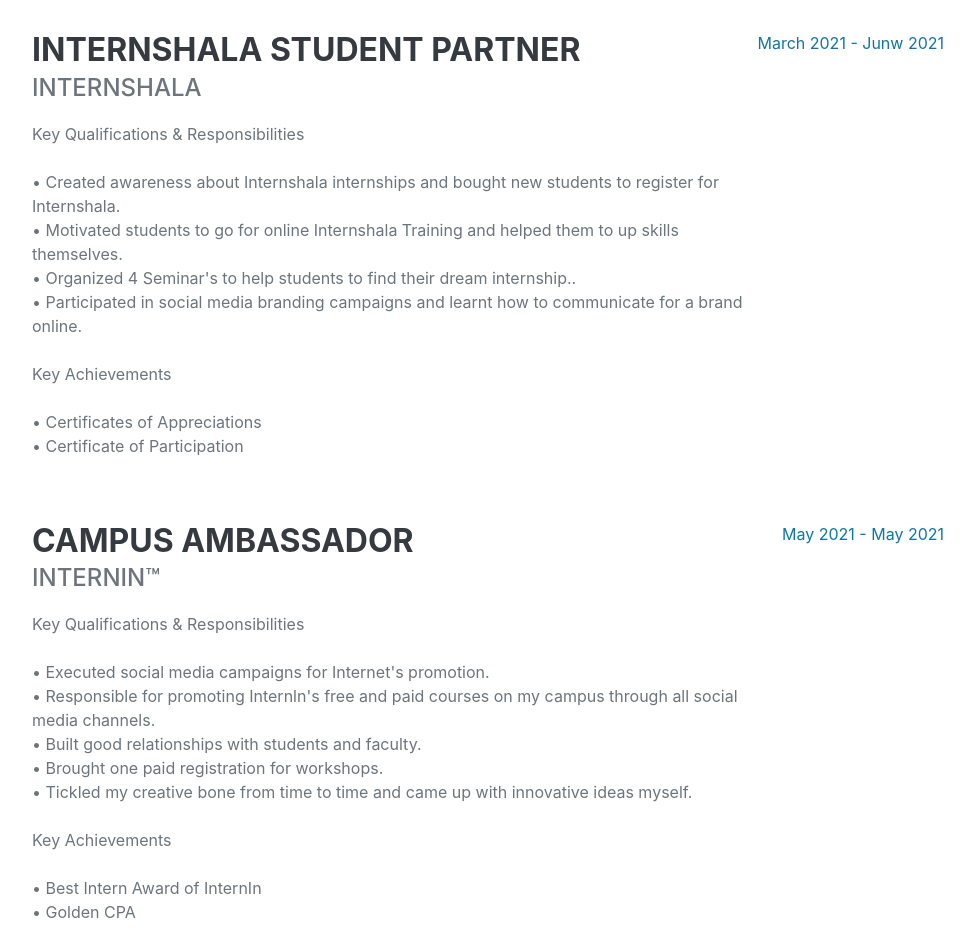
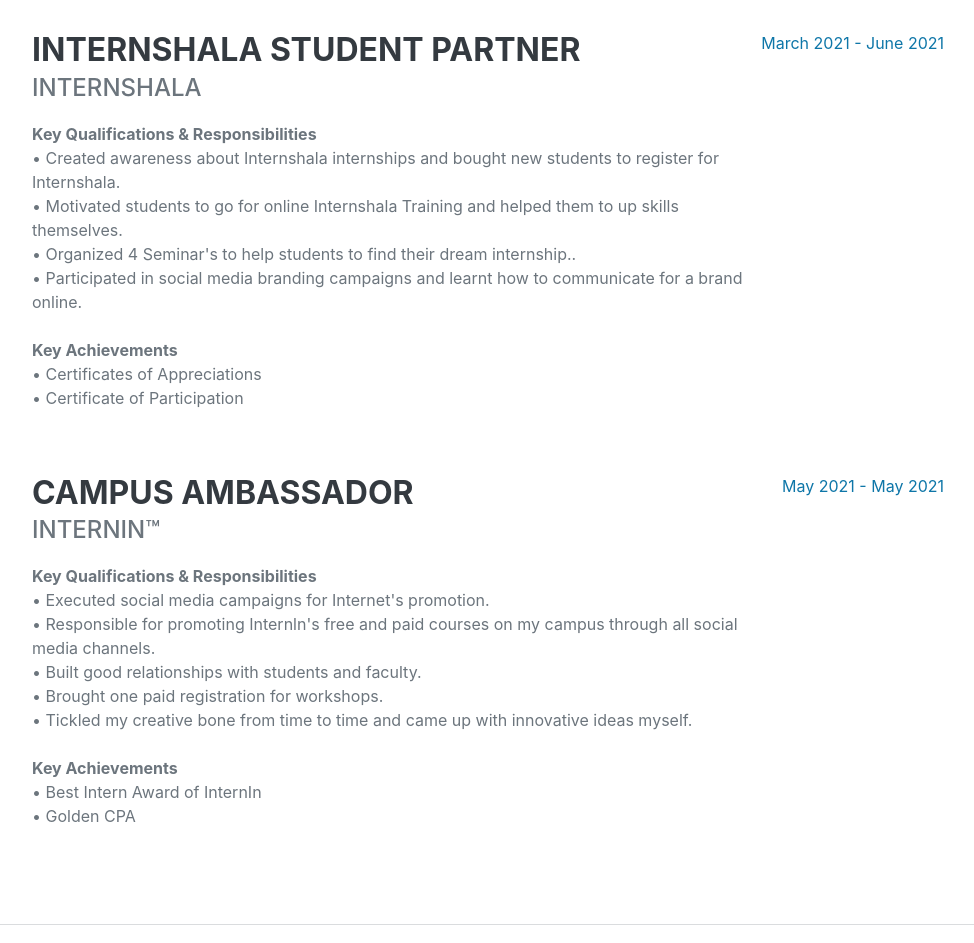
Before and after one commit to syedmohammadabbas/portfolio, a plain HTML site: page index.html in a window 1280 px wide. Shown: the part 1540-2483 px from the top of the page, without its empty margins (288-1262 px from the left). Drawn offline with nearby package versions, Linux system fonts and the light colour scheme; a script that the page names is missing; a web font is replaced by a local one.

Commit message:
Syed Mohammad Abbas

```diff
--- a/index.html
+++ b/index.html
@@ -95,33 +95,33 @@
                         <div class="flex-grow-1">
                             <h3 class="mb-0">Internshala Student Partner</h3>
                             <div class="subheading mb-3">Internshala</div>
-                            <p>Key Qualifications & Responsibilities<br><br>
+                            <p><b>Key Qualifications & Responsibilities</b> <br>
 
                                 •	Created awareness about Internshala internships and bought new students to register for Internshala.<br>
                                 •	Motivated students to go for online Internshala Training and helped them to up skills themselves.<br>
                                 •	Organized 4 Seminar's to help students to find their dream internship..<br>
                                 •	Participated in social media branding campaigns and learnt how to communicate for a brand online.<br><br>
 
-                                Key Achievements<br><br>
+                                <b>Key Achievements</b><br>
 
                                 •	Certificates of Appreciations <br>
                                 •	Certificate of Participation<br></p>
                         </div>
-                        <div class="flex-shrink-0"><span class="text-primary">March 2021 - Junw 2021</span></div>
+                        <div class="flex-shrink-0"><span class="text-primary">March 2021 - June 2021</span></div>
                     </div>
                     <div class="d-flex flex-column flex-md-row justify-content-between">
                         <div class="flex-grow-1">
                             <h3 class="mb-0">Campus Ambassador</h3>
                             <div class="subheading mb-3">InternIn™</div>
-                            <p>Key Qualifications & Responsibilities <br>
-                                    <br>
+                            <p><b>Key Qualifications & Responsibilities</b> <br>
+
                                 •	Executed social media campaigns for Internet's promotion.<br>
                                 •	Responsible for promoting Internln's free and paid courses on my campus through all social media channels.<br>
                                 •	Built good relationships with students and faculty.<br>
                                 •	Brought one paid registration for workshops.<br>
                                 •	Tickled my creative bone from time to time and came up with innovative ideas myself.<br> <br>
 
-                                Key Achievements<br><br>
+                                <b>Key Achievements</b><br>
 
                                 •	Best Intern Award of InternIn<br>
                                 •	Golden CPA<br></p>
```
